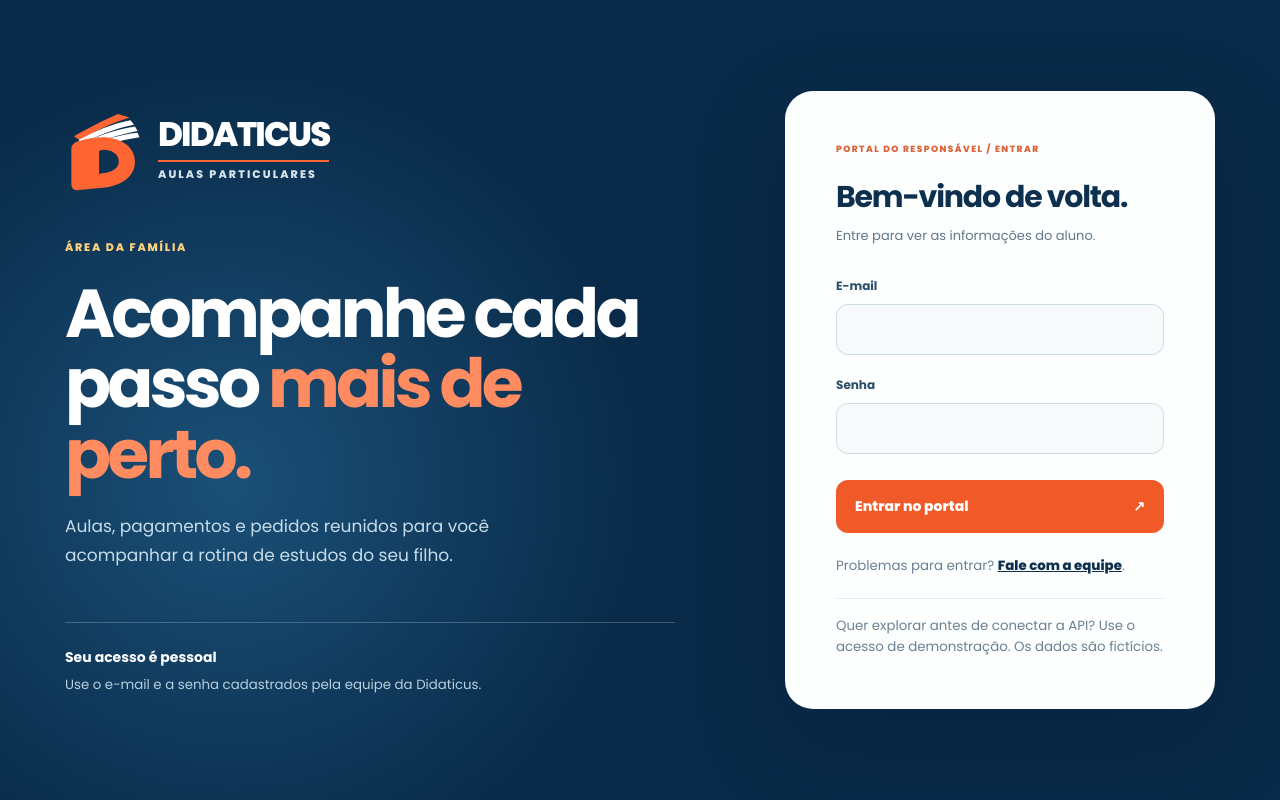
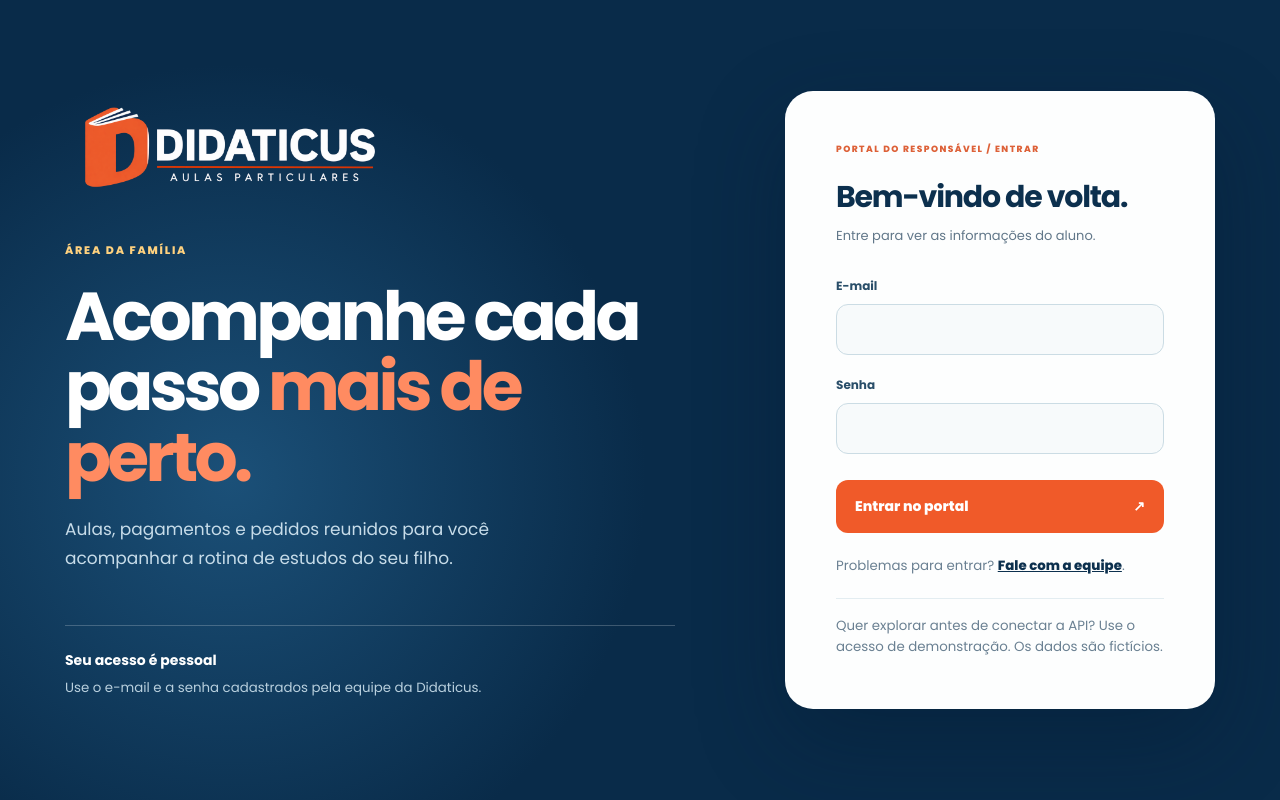
Before and after one commit to viniciuscampos14c/didaticus-site, a Next.js app: page /portal/entrar in a window 1280 px wide. Built offline with nearby package versions, Linux system fonts and the light colour scheme; no server answers.

Commit message:
fix(site): usa simbolo oficial na marca do portal

```diff
--- a/app/portal/entrar/page.tsx
+++ b/app/portal/entrar/page.tsx
@@ -69,7 +69,7 @@ export default function Entrar() {
   return <main className={css.pagina}>
     <div className={css.conteudo}>
       <div className={css.grade}>
-        <div className={css.apresentacao}><Link href="/" className={css.marca} aria-label="Didaticus, voltar ao site"><svg className={css.marcaSimbolo} viewBox="0 0 88 96" fill="none" aria-hidden="true" focusable="false"><path d="M10 35C25 26 45 16 59 10L72 14C52 20 35 29 16 39L10 35Z" fill="#FF6533"/><path d="M15 39C34 29 52 21 73 17L77 22C56 26 37 34 19 43L15 39Z" fill="white"/><path d="M19 43C38 34 57 27 78 24L81 29C59 33 40 40 22 47L19 43Z" fill="white"/><path d="M22 46C42 39 61 33 81 31L83 36C62 39 43 45 24 51L22 46Z" fill="white"/><path fillRule="evenodd" clipRule="evenodd" d="M13 41C28 36 43 35 52 37C69 40 78 51 78 63C78 79 65 89 45 92L15 95C10 96 7 93 7 88V49C7 45 9 43 13 41ZM38 51V77L43 76C53 75 60 70 60 63C60 55 52 50 43 50L38 51Z" fill="#FF6533"/></svg><span className={css.marcaNome}>DIDATICUS<small>AULAS PARTICULARES</small></span></Link><span className={css.selo}>ÁREA DA FAMÍLIA</span><h1>Acompanhe cada passo <em>mais de perto.</em></h1><p>Aulas, pagamentos e pedidos reunidos para você acompanhar a rotina de estudos do seu filho.</p><div className={css.detalhe}><strong>Seu acesso é pessoal</strong><small>Use o e-mail e a senha cadastrados pela equipe da Didaticus.</small></div></div>
+        <div className={css.apresentacao}><Link href="/" className={css.marca} aria-label="Didaticus, voltar ao site"><span className={css.marcaArte} aria-hidden="true"><span className={css.marcaBase} /><span className={css.marcaTitulo} /><span className={css.marcaSubtitulo} /></span></Link><span className={css.selo}>ÁREA DA FAMÍLIA</span><h1>Acompanhe cada passo <em>mais de perto.</em></h1><p>Aulas, pagamentos e pedidos reunidos para você acompanhar a rotina de estudos do seu filho.</p><div className={css.detalhe}><strong>Seu acesso é pessoal</strong><small>Use o e-mail e a senha cadastrados pela equipe da Didaticus.</small></div></div>
         <form className={css.formulario} onSubmit={enviar}>
           <span className={css.numero}>PORTAL DO RESPONSÁVEL / ENTRAR</span>
           <h2>{recuperacao.length ? "Guarde seus códigos" : segredo ? "Proteja seu acesso" : desafio ? "Confirme seu acesso" : "Bem-vindo de volta."}</h2>
--- a/app/portal/entrar/portal.module.css
+++ b/app/portal/entrar/portal.module.css
@@ -1,10 +1,12 @@
 .pagina { min-height: 100vh; background: radial-gradient(circle at 18% 60%, #1b5078 0, transparent 36%), #092b49; color: #fff; padding: clamp(26px, 5vw, 72px); }
 .conteudo { width: min(1150px, 100%); margin: auto; }
-.marca { display: inline-flex; align-items: center; gap: 14px; width: fit-content; margin: 0 0 clamp(38px, 6vh, 68px); color: #fff; text-decoration: none; }
+.marca { display: block; width: fit-content; margin: 0 0 clamp(38px, 6vh, 68px); color: #fff; text-decoration: none; }
 .marca:focus-visible { outline: 2px solid #ffd27f; outline-offset: 7px; border-radius: 3px; }
-.marcaSimbolo { display: block; width: 79px; height: 86px; flex: none; overflow: visible; }
-.marcaNome { display: flex; flex-direction: column; color: #fff; font-size: 34px; font-weight: 850; letter-spacing: -.055em; line-height: 1; }
-.marcaNome small { display: block; margin-top: 9px; padding-top: 7px; border-top: 2px solid #ff6533; color: #d4e3ec; font-size: 11px; font-weight: 750; letter-spacing: .19em; white-space: nowrap; }
+.marcaArte { display: block; position: relative; width: 330px; height: 92px; overflow: hidden; }
+.marcaBase, .marcaTitulo, .marcaSubtitulo { position: absolute; inset: -12px 0 auto; width: 330px; height: 110px; background: url('/marca/didaticus-horizontal-oficial.png') center / 330px 110px no-repeat; }
+.marcaTitulo, .marcaSubtitulo { filter: brightness(0) invert(1); }
+.marcaTitulo { clip-path: inset(0 0 33% 25%); }
+.marcaSubtitulo { clip-path: inset(73% 0 0 25%); }
 .grade { display: grid; grid-template-columns: 1fr minmax(330px, 430px); align-items: center; gap: clamp(35px, 7vw, 110px); min-height: calc(100vh - clamp(52px, 10vw, 144px)); }
 .apresentacao { max-width: 610px; }
 .selo, .numero { display: block; font-size: 11px; font-weight: 800; letter-spacing: .16em; }
@@ -35,5 +37,5 @@
 .segredo code { overflow-wrap: anywhere; font-size: 13px; }
 .codigos { display: grid; grid-template-columns: repeat(2, minmax(0,1fr)); gap: 8px; margin-top: 18px; }
 .codigos code { padding: 9px; border-radius: 7px; background: #f1f6f8; text-align: center; }
-@media(max-width:800px) { .pagina { padding: 25px; } .grade { grid-template-columns: 1fr; gap: 35px; padding: 20px 0 45px; } .marca { margin-bottom: 42px; } .marcaSimbolo { width: 69px; height: 76px; } .marcaNome { font-size: 29px; } .marcaNome small { font-size: 10px; } .apresentacao h1 { font-size: 45px; } .detalhe { margin-top: 30px; } }
-@media(max-width:400px) { .marcaSimbolo { width: 58px; height: 64px; } .marcaNome { font-size: 25px; } .marcaNome small { font-size: 8px; } }
+@media(max-width:800px) { .pagina { padding: 25px; } .grade { grid-template-columns: 1fr; gap: 35px; padding: 20px 0 45px; } .marca { margin-bottom: 42px; } .apresentacao h1 { font-size: 45px; } .detalhe { margin-top: 30px; } }
+@media(max-width:400px) { .marcaArte { width: 280px; height: 78px; } .marcaBase, .marcaTitulo, .marcaSubtitulo { top: -10px; width: 280px; height: 93px; background-size: 280px 93px; } }
```
Also changed, not shown: scripts/conferencia/desktop.aprovado.txt.
